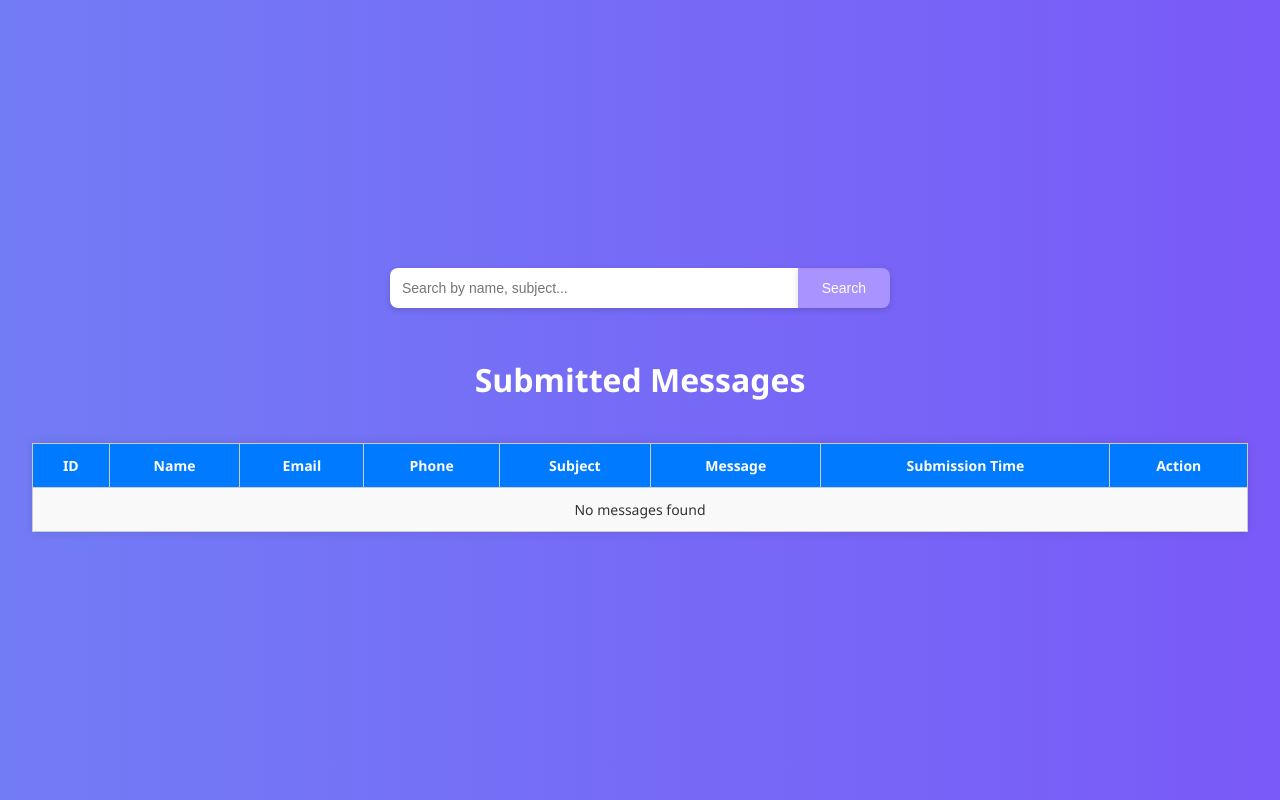
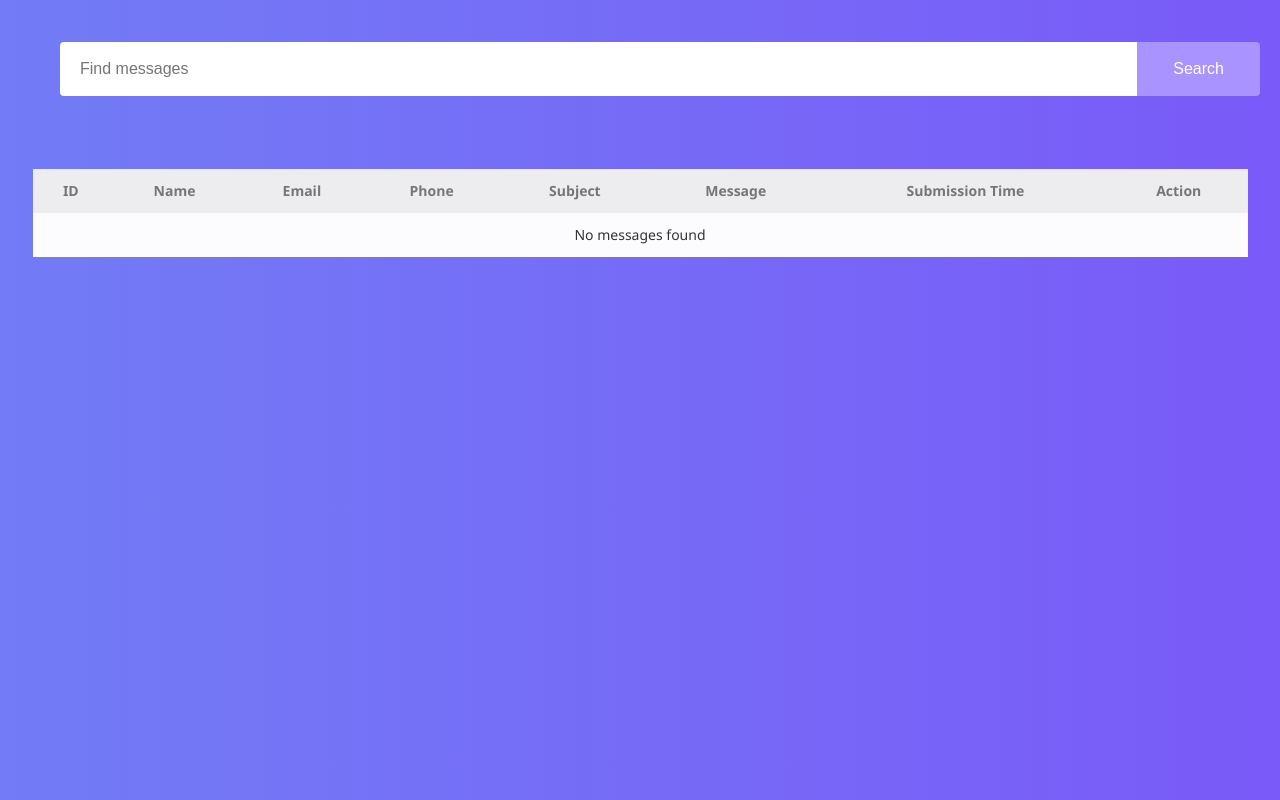
Before and after one commit to Owais-Basim-Yousef/flask-messaging-system, a Flask app: page /admin in a window 1280 px wide. Run offline with Flask 3, Linux system fonts and the light colour scheme; data that the repository does not hold is empty.

Commit message:
CSS again

```diff
--- a/static/css/style.css
+++ b/static/css/style.css
@@ -10,14 +10,24 @@ body {
     flex-direction: column;
 }
 
-form {
-    background-color: #f2f2f5; /* very light gray close to white */
+
+form.home-form {
+    background-color: rgb(242, 242, 245);
     padding: 30px;
-    border-radius: 16px;
-    box-shadow: 0 8px 20px rgba(0, 0, 0, 0.1);
+    border-radius: 4px;
     max-width: 450px;
     width: 100%;
 }
+
+form.home-form input,
+form.home-form textarea {
+    border-radius: 3px;
+}
+
+form.home-form button {
+    border-radius: 3px;
+}
+
 
 
 
@@ -45,7 +55,7 @@ label {
     padding: 12px;
     margin-top: 5px;
     border: 1px solid #ccc;
-    border-radius: 8px;
+    border-radius: 3px;
     box-sizing: border-box;
     font-size: 14px;
     transition: border-color 0.3s ease-in-out;
@@ -68,11 +78,11 @@ textarea:not(:placeholder-shown) {
 button {
     margin-top: 20px;
     width: 100%;
-    background-color: #a993ff; /* new purple button */
+    background-color: #a993ff;
     color: white;
     padding: 12px;
     border: none;
-    border-radius: 8px;
+    border-radius: 3px;
     font-size: 16px;
     cursor: pointer;
     transition: background-color 0.3s ease;
@@ -106,93 +116,134 @@ table {
     width: 95%;
     margin: 20px auto;
     border-collapse: collapse;
-    background-color: #ffffffcc;
     backdrop-filter: blur(5px);
-    box-shadow: 0 0 10px rgba(0,0,0,0.1);
     font-family: 'Segoe UI', sans-serif;
 }
 
 th, td {
-    border: 1px solid #ccc;
+    border: 1px solid #ffffff00;
     padding: 12px 10px;
     text-align: center;
     font-size: 14px;
 }
 
 th {
-    background-color: #007bff;
-    color: white;
+    background-color: rgb(237, 237, 240);
+    color: rgba(0, 0, 0, 0.502);
     cursor: pointer;
 }
 
 th a {
-    color: white;
+    color:  rgba(0, 0, 0, 0.502);
     text-decoration: none;
     display: block;
 }
 
 th a:hover {
     text-decoration: underline;
-    color: #d4e3ff;
+    color: #000000;
 }
 
 td {
     color: #333;
-    background-color: #f9f9f9;
+    background-color: rgb(252, 252, 255);
 }
 
 tr:hover td {
     background-color: #e0f0ff;
 }
 
-h1 {
-    text-align: center;
-    margin-top: 30px;
+
+
+
+
+
+body.admin{
+    display: block;
+    min-height: 100vh;
+    background: linear-gradient(90deg, #727cf5 0%, #7a5af8 100%);
 }
 
 
 
+body.admin form:not(.search-bar){
+    background-color: #f2f2f5;
+    padding: 30px;
+    border-radius: 16px;
+    max-width: 450px;
+    width: 100%;
+}
+
+form.home-form {
+    background-color: #f2f2f5;
+    padding: 30px;
+    border-radius: 4px;
+    max-width: 450px;
+    width: 100%;
+}
+
+form.home-form input,
+form.home-form textarea {
+    border-radius: 3px;
+}
+
+form.home-form button {
+    border-radius: 3px;
+}
+
+
 .search-bar{
+    width: 100%;
+    max-width: 1200px;
+    margin: 20px auto 30px 60px;
+    display: flex;
+    align-items: center;
     background: transparent;
     padding: 0;
-    border-radius: 0;
     box-shadow: none;
-    backdrop-filter: none;
-    max-width: none;
-    width: 500px;
-    margin: 20px auto;
-    display: flex;
-    align-items: center;
 }
 
 .search-bar #adminSearch{
     flex: 1;
-    padding: 12px;
+    padding: 18px 20px;
     border: none;
     outline: none;
-    font-size: 14px;
+    font-size: 16px;
     color: #333;
-    border-radius: 8px 0 0 8px;
+    border-radius: 4px 0 0 4px;
     background: #fff;
-    box-shadow: 0 2px 6px rgba(0,0,0,0.15);
 }
 
 .search-bar #adminButton{
-    background: #a993ff;
+    background-color: #a993ff;
     color: #fff;
     border: none;
-    border-radius: 0 8px 8px 0;
-    padding: 12px 24px;
-    font-size: 14px;
+    border-radius: 0 4px 4px 0;
+    padding: 18px 36px;
+    font-size: 16px;
+    font-weight: 500;
     cursor: pointer;
     transition: opacity 0.3s ease;
-    box-shadow: 0 2px 6px rgba(0,0,0,0.15);
+}
+.search-bar #adminButton:hover {
+    background-color: #c4b7f9;
 }
 
-.search-bar #adminButton:hover{
-    opacity: 0.9;
 
+
+
+
+
+@media (max-width: 768px){
+    .search-bar{
+        margin-left: 16px;
+        max-width: calc(100% - 32px);
+        width: auto;
+    }
 }
+
+
+
 
 
 
--- a/templates/admin.html
+++ b/templates/admin.html
@@ -5,15 +5,16 @@
     <title>Admin - View Messages</title>
     <link rel="stylesheet" href="{{ url_for('static', filename='css/style.css') }}">
 </head>
-<body>
+<br>
+<body class="admin">
 
     <form class= "search-bar" action="{{ url_for('admin_page') }}" method="GET">
-        <input type="text" id= "adminSearch" name="search" placeholder="Search by name, subject..." value="{{ search }}">
+        <input type="text" id= "adminSearch" name="search" placeholder="Find messages" value="{{ search }}">
         <input type="submit" id= "adminButton" value="Search">
     </form>
+<br>
 
-
-<h1 style="color: rgb(255, 255, 255);">Submitted Messages</h1>
+<!--<h1 style="color: rgb(255, 255, 255);">Submitted Messages</h1>-->
 <table border="1" cellpadding="5">
     <tr>
         <th>ID</th>
--- a/templates/home.html
+++ b/templates/home.html
@@ -34,7 +34,7 @@
         {% endif %}
     </div>
 
-    <form action="/submit" method="POST" onsubmit="return validateForm();">
+    <form  class="home-form" action="/submit" method="POST" onsubmit="return validateForm();">
 
         <h1 id="firstH">
             {% if lang == "en" %} Contact Us {% else %} اتصل بنا {% endif %}
```
